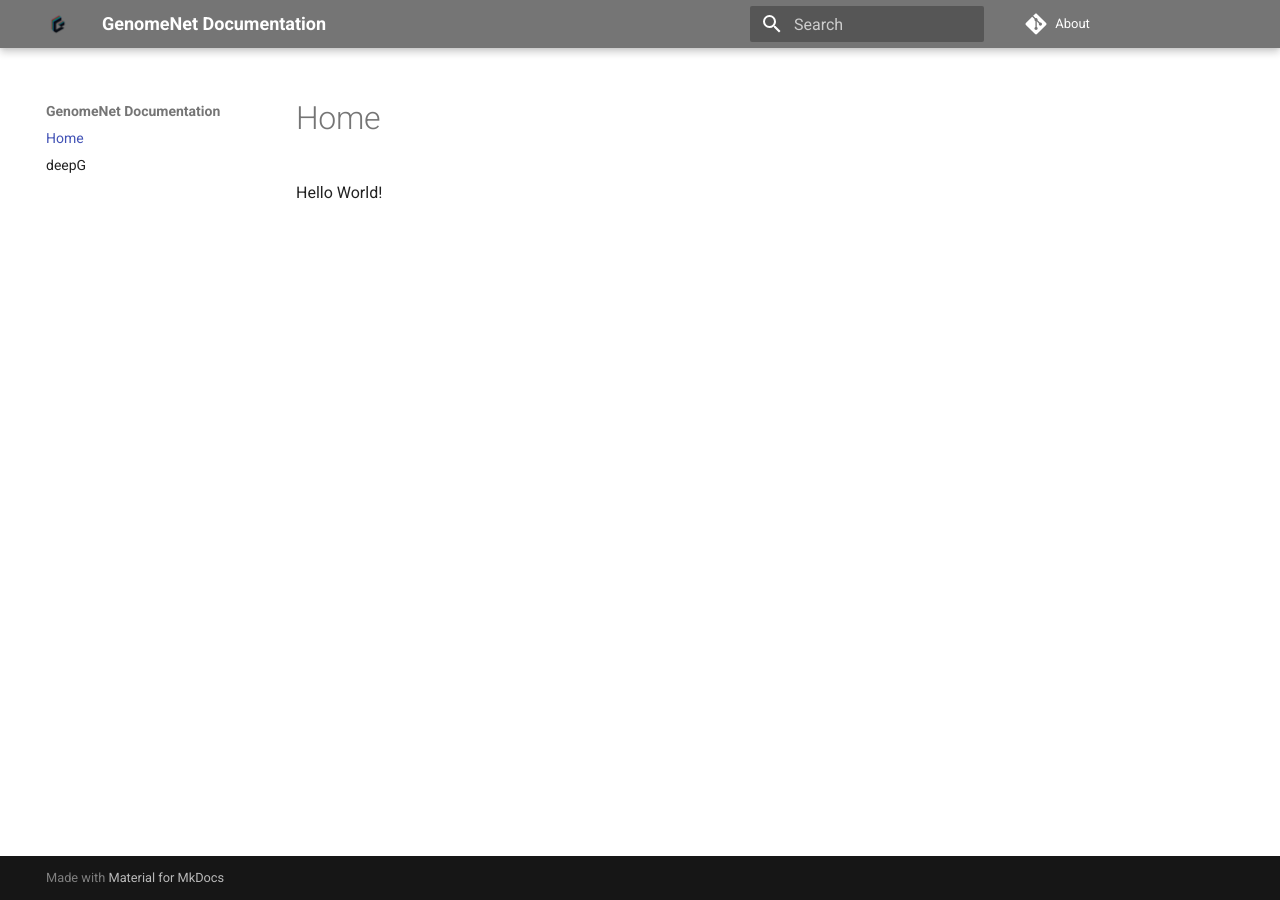
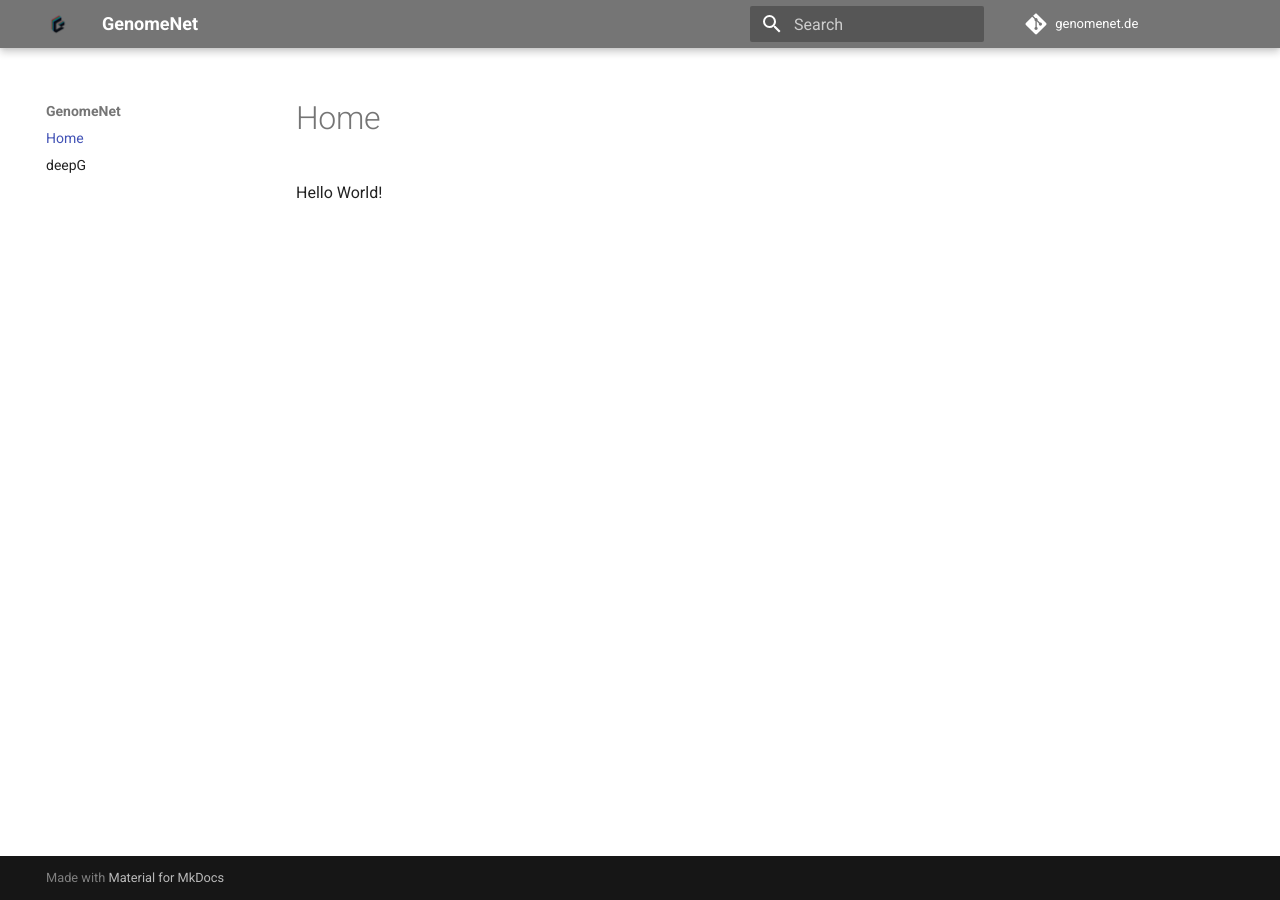
Before and after one commit to GenomeNet/genomenet.de, an MkDocs documentation site: the page built from docs/index.md, in a window 1280 px wide. Built offline with MkDocs 1.6.1 and Material for MkDocs 9.7.7, drawn with Linux system fonts in a browser that asks for light colours; comment, search, counter and statistics services are not loaded.

Commit message:
Update mkdocs.yml

```diff
--- a/mkdocs.yml
+++ b/mkdocs.yml
@@ -1,10 +1,10 @@
-site_name: GenomeNet Documentation
-site_url: http://genomenet.de/about #this is the main site!
-site_description: GenomeNet Documentation
+site_name: GenomeNet
+site_url: http://www.genomenet.de #this is the main site!
+site_description: Deep neural nets for genomic modelling
 site_author: Philipp Münch
 
-repo_url: https://github.com/genomenet/about
-repo_name: 'About'
+repo_url: https://github.com/genomenet/genomenet.de
+repo_name: 'genomenet.de'
 
 theme:
   name: material
```
